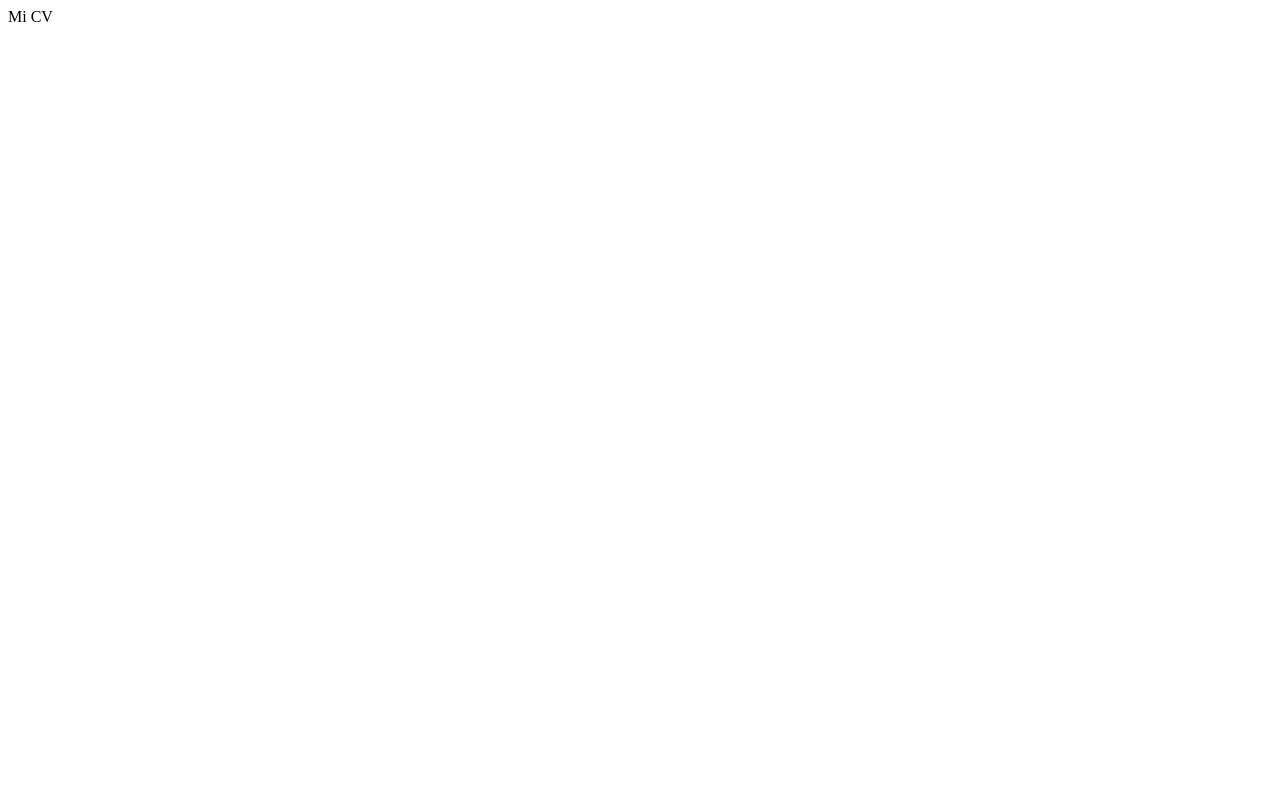
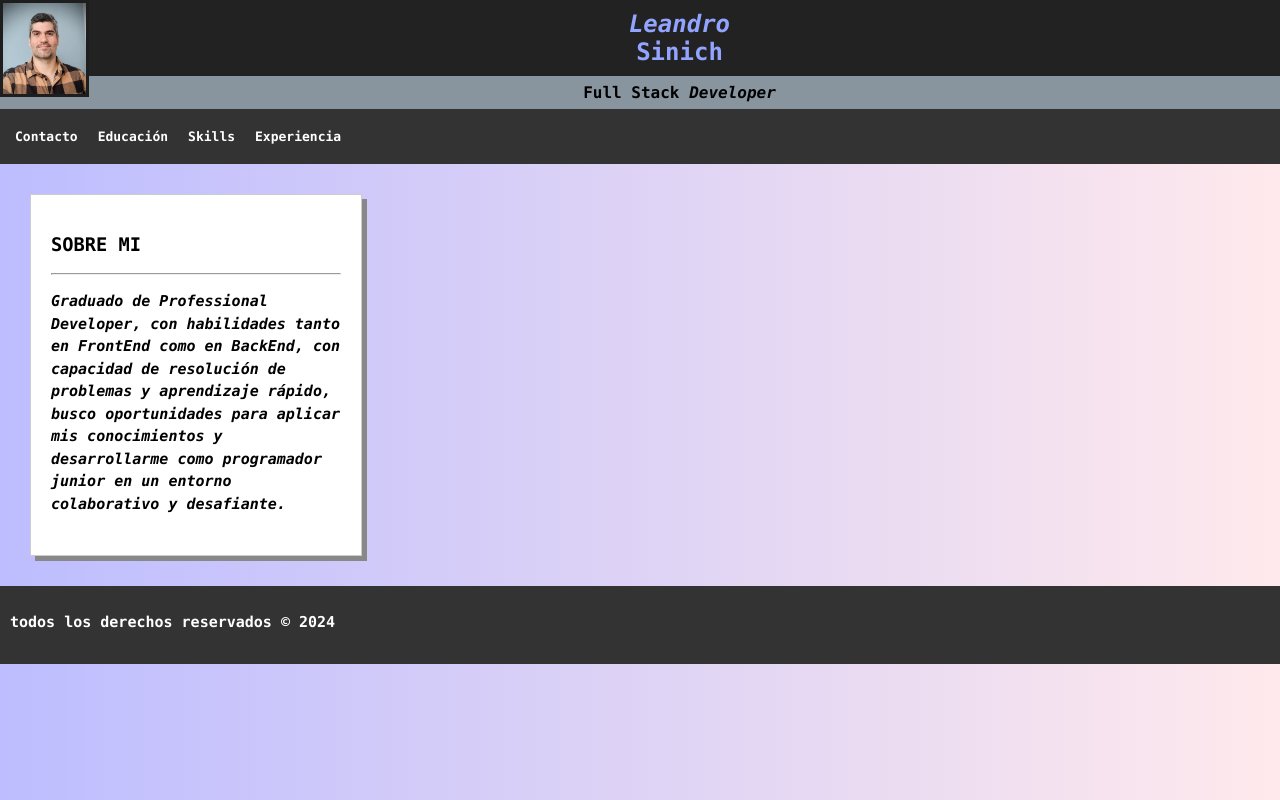
Before and after one commit to LeandroSinich/CV-HTMLized, a plain HTML site: page index.html in a window 1280 px wide. Drawn offline with Linux system fonts and the light colour scheme.

Commit message:
comienzo pagina indice

```diff
--- a/index.html
+++ b/index.html
@@ -1,13 +1,150 @@
 <!DOCTYPE html>
 <html lang="en">
+
 <head>
     <meta charset="UTF-8">
     <meta name="viewport" content="width=device-width, initial-scale=1.0">
     <title>CV-Leandro Sinich</title>
     <link rel="shortcut icon" href="ico.png" type="image/x-icon">
+
+    <style>
+        body {
+            font-family: "Lucida Console", "Courier New", monospace;
+            background: linear-gradient(to right, rgb(189, 189, 255), rgb(255, 233, 236));
+            padding: 0;
+            margin: 0;
+        }
+
+        header {
+            text-align: center;
+            padding: 0;
+            margin: 0;
+        }
+
+        ul {
+            list-style-type: none;
+            margin: 0;
+            padding: 10px 5px;
+            max-width: 100%;
+            overflow: hidden;
+            background-color: #333;
+
+        }
+
+        li {
+            float: left;
+            font-size: 13px;
+            margin: 0;
+        }
+
+        li a {
+            display: block;
+            color: white;
+            text-align: center;
+            padding: 10px 10px;
+            text-decoration: none;
+            margin: 0;
+        }
+
+        li a:hover:not(.active) {
+            background-color: #111;
+        }
+
+        .active {
+            background-color: #92a4ff;
+        }
+
+        h1 {
+            background-color: rgb(34, 34, 34);
+            padding: 10px;
+            margin: 0;
+            font-size: x-large;
+            color: #92a4ff;
+        }
+
+        h2 {
+            background-color: rgb(137, 149, 158);
+            font-size: 27px;
+            margin: 0;
+            font-size: medium;
+            padding: 7px 10px;
+        }
+
+        .container {
+            max-width: 100%;
+            margin: 0 auto;
+
+        }
+
+        p {
+            font-size: 15px;
+            line-height: 1.5;
+            margin-bottom: 20px;
+            text-align: start;
+
+        }
+
+        .image2 {
+            float: left;
+            margin: 0;
+            max-width: 83px;
+            height: auto;
+            border: 3px solid #1f1e1e;
+        }
+
+        .article {
+            float: center;
+            max-width: 290px;
+            background-color: #FFF;
+            padding: 20px;
+            margin: 30px;
+            border: 1px solid #CCC;
+            box-shadow: 5px 5px #888888
+        }
+
+        .footer {
+            background-color: #333;
+            color: #FFF;
+            padding: 10px;
+            text-align: center;
+            clear: both;
+        }
+    </style>
 </head>
+
 <body>
-    Mi CV
+    <header>
+        <a href="/index.html"><img class="image2" src="/assets/img/foto.jpeg" alt="foto-perfil"></a>
+
+        <div class="container">
+            <h1><em>Leandro</em> <br> Sinich</h1>
+            <h2><strong>Full Stack <em>Developer</em></h2>
+            <ul>
+                <li><a href="/contacto.html">Contacto</a> </li>
+                <li><a href="/educacion.html">Educación</a> </li>
+                <li><a href="/skills.html">Skills</a> </li>
+                <li><a href="/experiencia.html">Experiencia</a></li>
+            </ul>
+        </div>
+
+    </header>
+    <div class="container">
+
+        <article class="article">
+
+            <h3>SOBRE MI</h3>
+            <hr>
+            <p><i>Graduado de Professional Developer, con habilidades tanto en FrontEnd como en BackEnd, con capacidad de
+                resolución de problemas y aprendizaje rápido, busco oportunidades para aplicar mis conocimientos y
+                desarrollarme como programador junior en un entorno colaborativo y desafiante.</i></p>
+        </article>
+    </div>
+
+
+    <footer class="footer">
+        <p>todos los derechos reservados &copy; 2024</p>
+    </footer>
 
 </body>
+
 </html>
```
Also changed, not shown: contacto.html (added), educacion.html (added), experiencia.html (added), skills.html (added).
